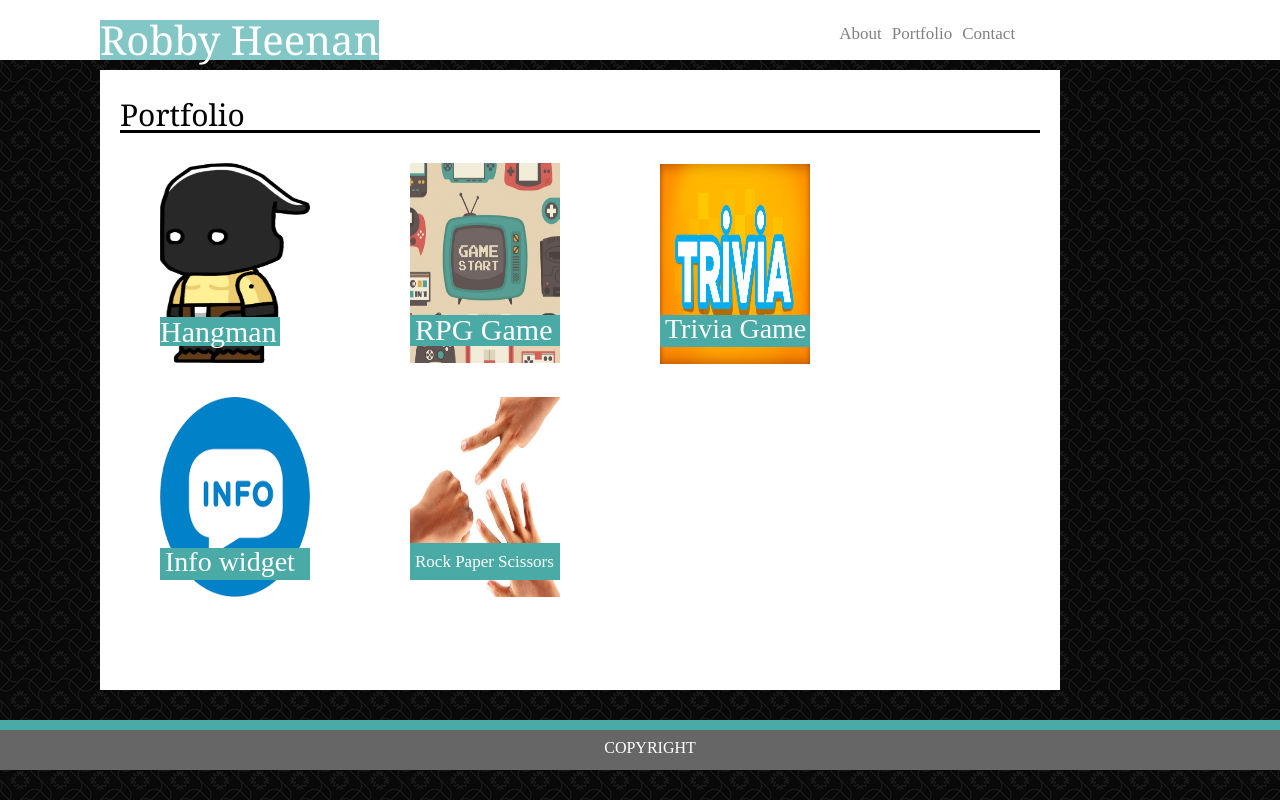
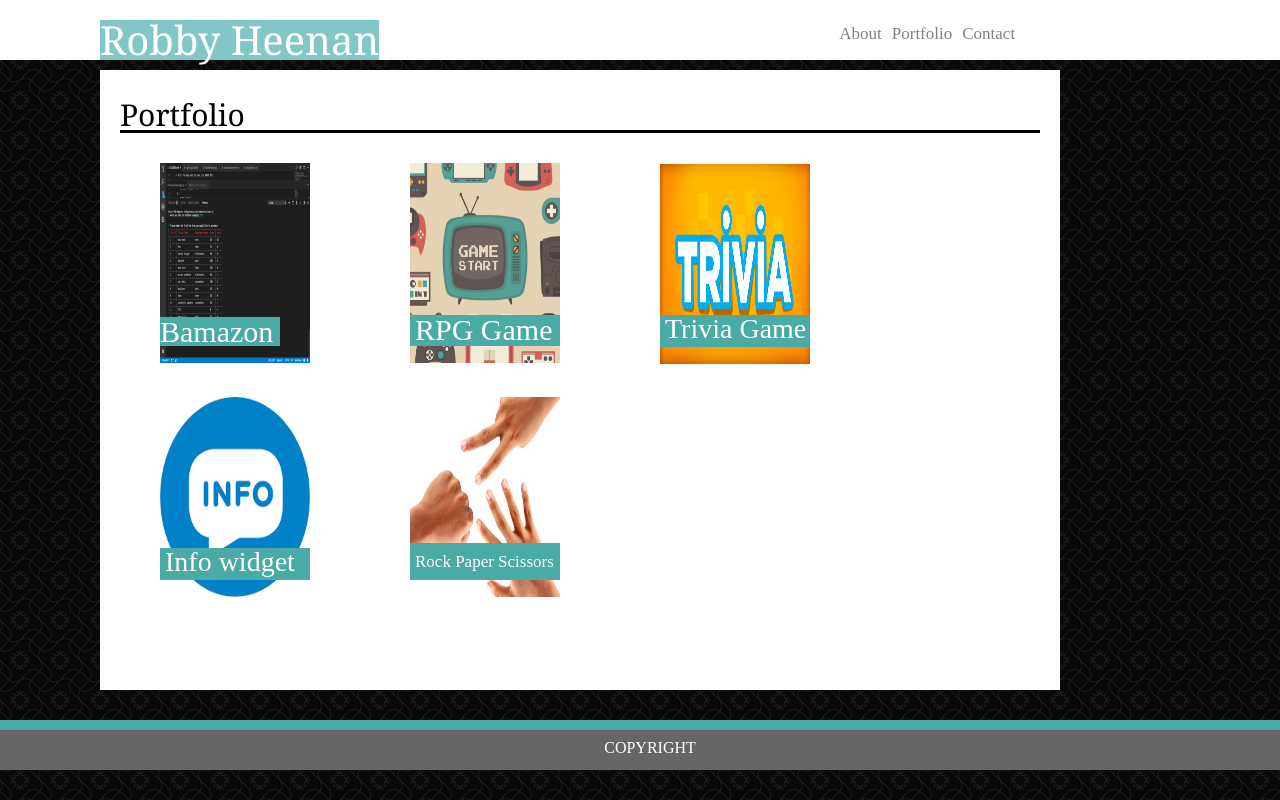
Before and after one commit to Surrealinsomniac/Responsive-Portfolio, a plain HTML site: page portfolio.html in a window 1280 px wide. Drawn offline with Linux system fonts and the light colour scheme.

Commit message:
added Bamazon

```diff
--- a/assets/css/style.css
+++ b/assets/css/style.css
@@ -146,13 +146,13 @@ input[type=submit] {
     margin-right: 40px;
 }
 
-.hangmanGame {
+.bamazon {
     float: left;
     position: relative
 
 }
 
-.HMtitle {
+.Btitle {
     position: absolute;
     bottom: 20px;
     left: 60px;
--- a/portfolio.html
+++ b/portfolio.html
@@ -26,9 +26,9 @@
             <div class="portfolioContent">
                 <h2>Portfolio</h2>
                 <section>
-                    <div class="hangmanGame">
-                        <img class="portfolioPic" id="hangman" src="assets/images/Hangman.png" href="#hangman">
-                        <div class="HMtitle">Hangman</div>
+                    <div class="bamazon">
+                        <img class="portfolioPic" id="bamazon" src="assets/images/customer_secondStep.png" href="https://github.com/Surrealinsomniac/bamazon">
+                        <div class="Btitle">Bamazon</div>
                     </div>
 
                     <div class="rpgGame">
```
Also changed, not shown: assets/images/customer_secondStep.png (added), 2 other files.
